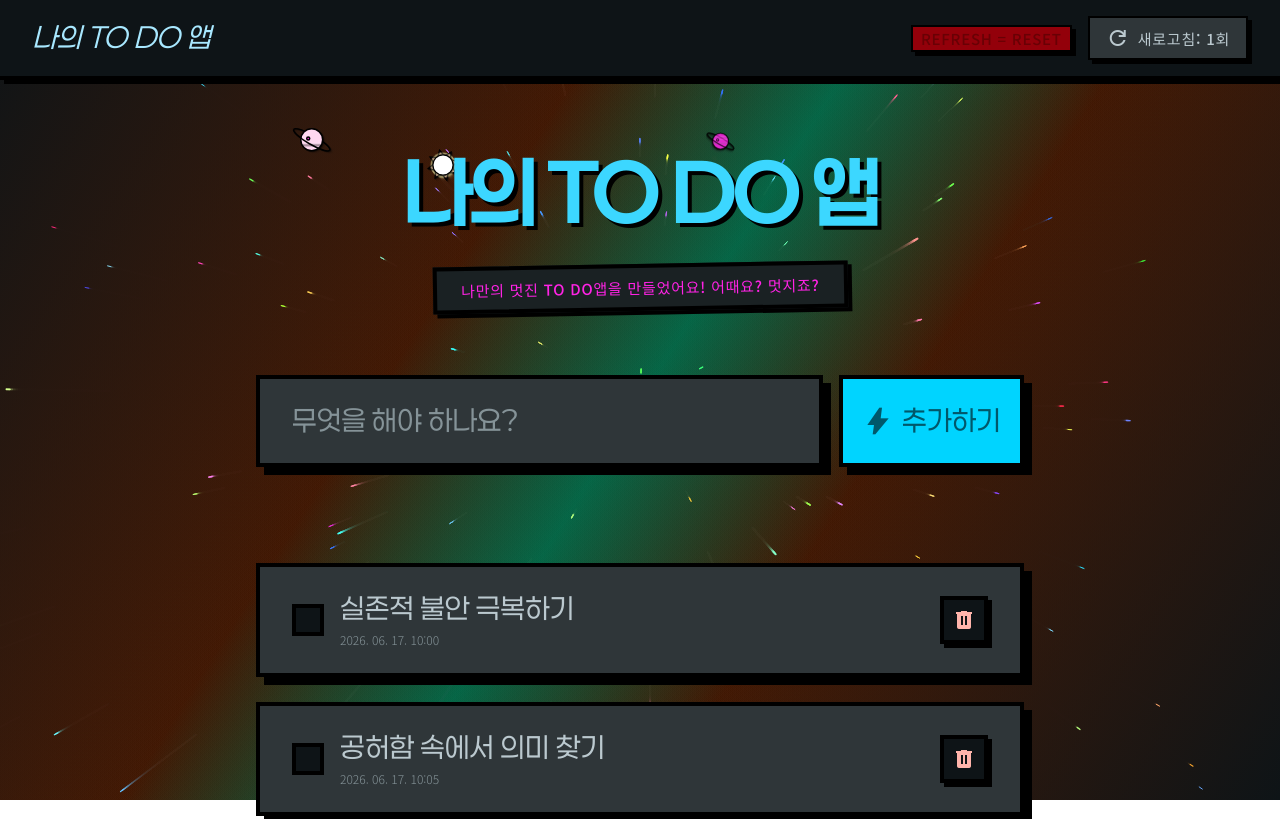
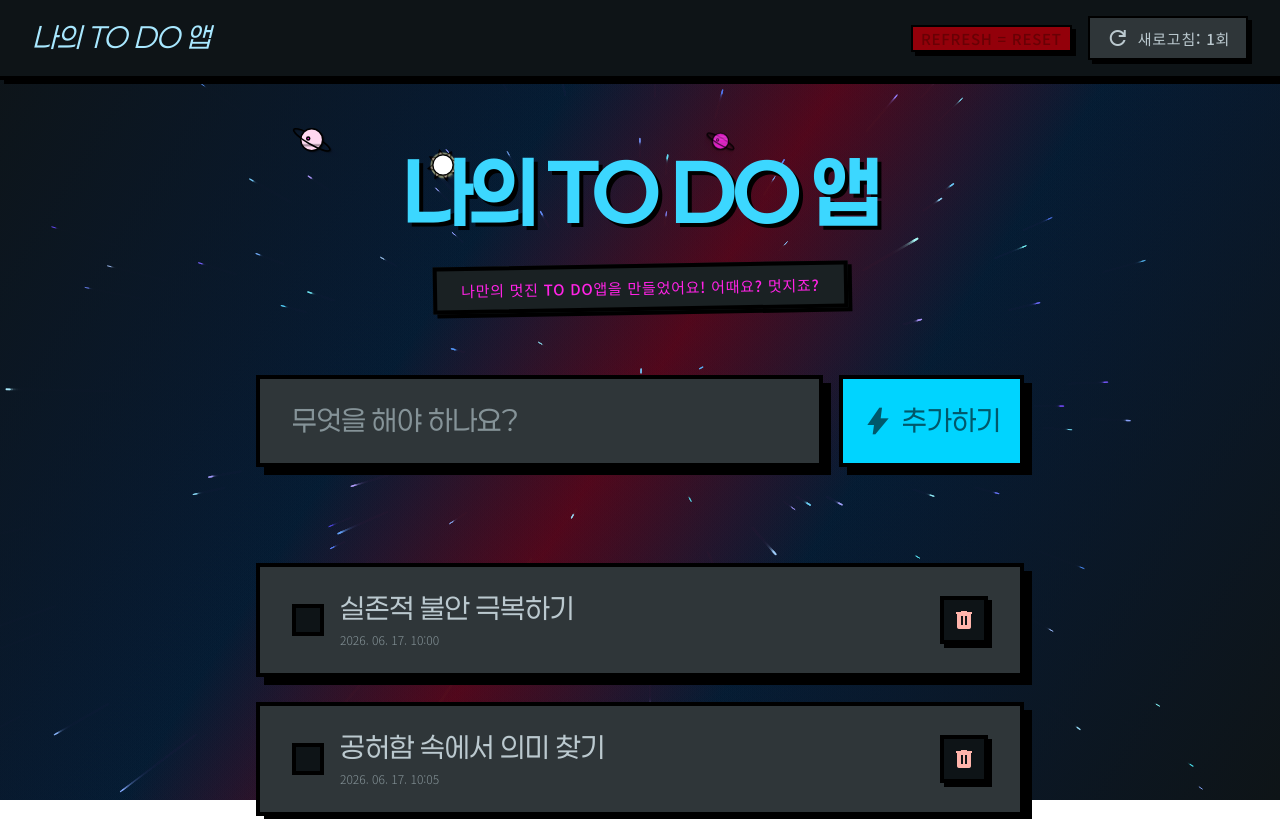
Before and after one commit to HooniKims/nobackendtodoapp, a website: page index.html in a window 1280 px wide. Shown: the top 819 px of the page. Drawn offline with nearby package versions, Linux system fonts and the light colour scheme; animation ran at ten frames a second; a web font is replaced by a local one.

Commit message:
style: smooth shift background cosmic colors and sync particle hues

```diff
--- a/index.html
+++ b/index.html
@@ -374,6 +374,10 @@
             const particleCount = 200;
             const planetCount = 5;
 
+            // Nebula shifting colors dynamic values
+            let currentNebulaHue1 = 0;
+            let currentNebulaHue2 = 140;
+
             // 3D Engine Constants (Constant calm speed towards the deep abyss)
             const focalLength = 240;
             const flightSpeed = 1.2;
@@ -619,8 +623,8 @@
                     this.y = (Math.random() - 0.5) * 3500;
                     this.z = 1000;
                     this.size = Math.random() * 1.5 + 1.2;
-                    this.hue = Math.random() * 360;
-                    this.brightness = Math.random() * 20 + 58;
+                    this.hueOffset = Math.random() * 80 - 40; // Deviation from the shifting nebula hue
+                    this.brightness = Math.random() * 20 + 62;
                 }
 
                 update() {
@@ -660,7 +664,8 @@
                     ctx.save();
 
                     ctx.beginPath();
-                    ctx.strokeStyle = `hsl(${this.hue}, 100%, ${this.brightness}%)`;
+                    const particleHue = (currentNebulaHue1 + this.hueOffset + 360) % 360;
+                    ctx.strokeStyle = `hsl(${particleHue}, 90%, ${this.brightness}%)`;
                     ctx.lineWidth = this.size * Math.max(0.5, scale);
                     ctx.lineCap = 'round';
 
@@ -821,15 +826,15 @@
                 ctx.save();
                 const grad = ctx.createLinearGradient(0, 0, canvas.width, canvas.height);
 
-                // Slow shifting hue base over time
-                const time = Date.now() * 0.00003;
-                const hue1 = (time * 12) % 360;
-                const hue2 = (hue1 + 140) % 360;
+                // Slightly faster shifting hue base over time (cycles in ~2.7 mins for visible transition)
+                const time = Date.now() * 0.00015;
+                currentNebulaHue1 = (time * 15) % 360;
+                currentNebulaHue2 = (currentNebulaHue1 + 130) % 360;
 
                 grad.addColorStop(0.0, 'rgba(14, 20, 23, 1)');
-                grad.addColorStop(0.35, `hsla(${hue1}, 80%, 15%, 0.15)`);
-                grad.addColorStop(0.5, `hsla(${hue2}, 85%, 22%, 0.20)`); // Bright core of the galaxy
-                grad.addColorStop(0.65, `hsla(${hue1}, 80%, 15%, 0.15)`);
+                grad.addColorStop(0.35, `hsla(${currentNebulaHue1}, 75%, 12%, 0.18)`);
+                grad.addColorStop(0.5, `hsla(${currentNebulaHue2}, 80%, 18%, 0.25)`); // Bright core of the galaxy
+                grad.addColorStop(0.65, `hsla(${currentNebulaHue1}, 75%, 12%, 0.18)`);
                 grad.addColorStop(1.0, 'rgba(14, 20, 23, 1)');
 
                 ctx.fillStyle = grad;
```
